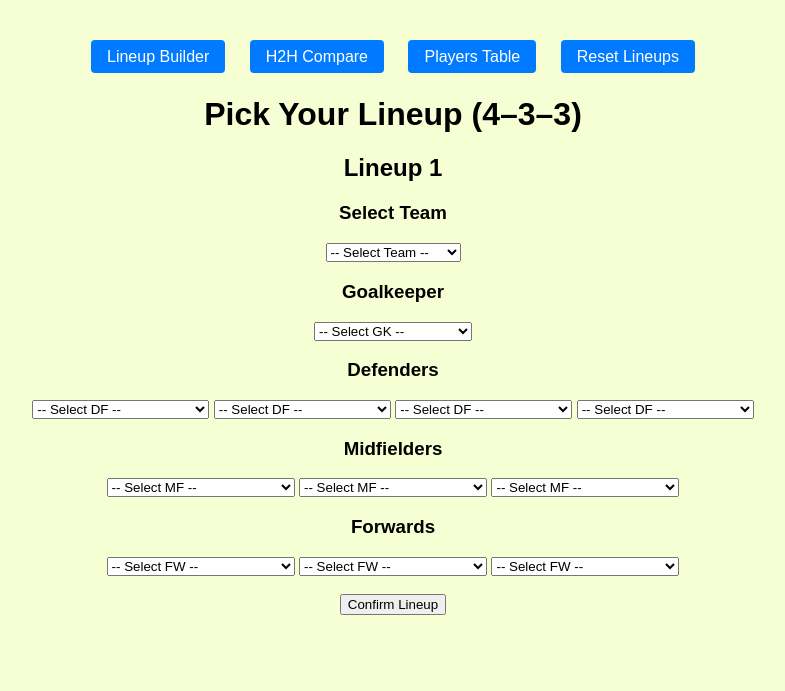
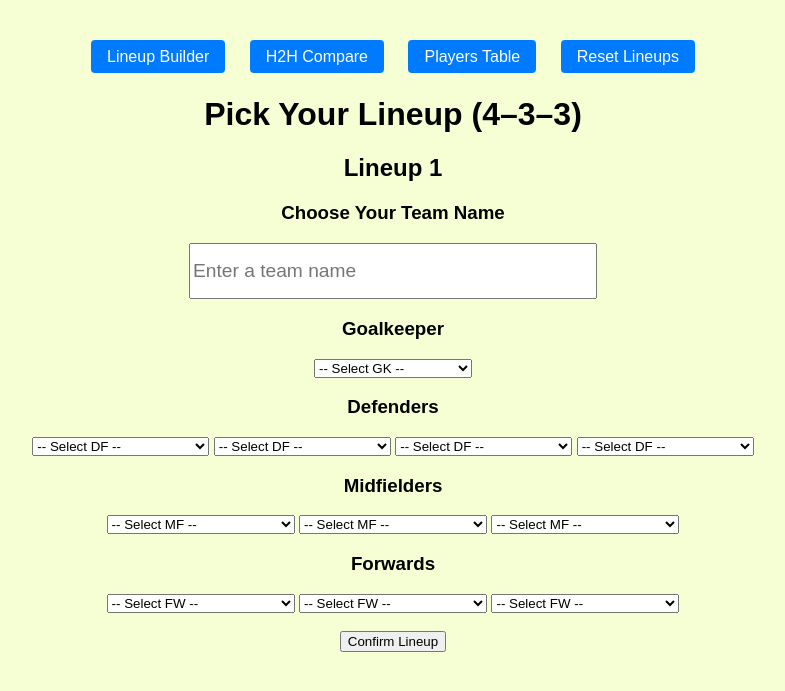
Before and after one commit to SarahGrabas/Football-Project-DIS, a Flask app: page /lineup in a window 1280 px wide. Shown: the top 691 px of the page, without its empty margins (247-1032 px from the left). Run offline with Flask 3, Linux system fonts and the light colour scheme; data comes from the database, SQL or seed files in the repository.

Commit message:
choose name and abbr

```diff
--- a/minimal/app.py
+++ b/minimal/app.py
@@ -5,30 +5,33 @@ app = Flask(__name__)
 app.secret_key = 'your_secret_key'
 
 # Abbreviation lookup
-TEAM_ABBR = {
-    "Arsenal": "ARS", "Aston Villa": "AVL", "AFC Bournemouth": "BOU",
-    "Brentford": "BRE", "Brighton & Hove Albion": "BHA", "Burnley": "BUR",
-    "Chelsea": "CHE", "Crystal Palace": "CRY", "Everton": "EVE",
-    "Fulham": "FUL", "Liverpool": "LIV", "Luton Town": "LUT",
-    "Manchester City": "MCI", "Manchester United": "MUN", "Newcastle United": "NEW",
-    "Nottingham Forest": "NFO", "Sheffield United": "SHU", "Tottenham Hotspur": "TOT",
-    "West Ham United": "WHU", "Wolverhampton Wanderers": "WOL"
-}
+# TEAM_ABBR = {
+#     "Arsenal": "ARS", "Aston Villa": "AVL", "AFC Bournemouth": "BOU",
+#     "Brentford": "BRE", "Brighton & Hove Albion": "BHA", "Burnley": "BUR",
+#     "Chelsea": "CHE", "Crystal Palace": "CRY", "Everton": "EVE",
+#     "Fulham": "FUL", "Liverpool": "LIV", "Luton Town": "LUT",
+#     "Manchester City": "MCI", "Manchester United": "MUN", "Newcastle United": "NEW",
+#     "Nottingham Forest": "NFO", "Sheffield United": "SHU", "Tottenham Hotspur": "TOT",
+#     "West Ham United": "WHU", "Wolverhampton Wanderers": "WOL"
+# }
 
 def get_db_connection():
     conn = sqlite3.connect('yourdata.db')
     conn.row_factory = sqlite3.Row
     return conn
 
-def get_team_abbr(lineup):
-    conn = get_db_connection()
-    for player in lineup.values():
-        if player:
-            row = conn.execute("SELECT Team FROM my_table WHERE Player = ?", (player,)).fetchone()
-            if row:
-                team_name = row['Team']
-                return TEAM_ABBR.get(team_name, team_name[:3].upper())
-    return "UNK"
+def get_team_abbr(team_name):
+    if not team_name:
+        return "UNK"
+    words = team_name.replace("-", " ").split()
+    # Use the first letter of up to 3 words, or the first 3 letters if only one word
+    if len(words) >= 3:
+        return ''.join(word[0].upper() for word in words[:3])
+    elif len(words) == 2:
+        return (words[0][0] + words[1][:2]).upper()
+    else:  # Only one word
+        return words[0][:3].upper()
+
 @app.route("/")
 def base():
     return render_template("base.html")
@@ -91,8 +94,24 @@ def h2h():
         'CrdR': (stat_sum(team1_players, 'CrdR'), stat_sum(team2_players, 'CrdR')),
     }
 
-    return render_template("h2h.html", team1=lineup1, team2=lineup2,
-                           team1_data=team1_players, team2_data=team2_players, stats=stats)
+    team1_name = lineup1.get('team_name', 'Team 1')
+    team2_name = lineup2.get('team_name', 'Team 2')
+    team1_abbr = get_team_abbr(team1_name)
+    team2_abbr = get_team_abbr(team2_name)
+
+
+    return render_template(
+        "h2h.html",
+        team1=lineup1,
+        team2=lineup2,
+        team1_data=team1_players,
+        team2_data=team2_players,
+        stats=stats,
+        team1_name=team1_name,
+        team2_name=team2_name,
+        team1_abbr=team1_abbr,
+        team2_abbr=team2_abbr
+    )
 
 @app.route("/players")
 def show_players():
@@ -142,14 +161,34 @@ def simulate():
     players2 = get_players(lineup2)
     conn.close()
 
-    return render_template("simulate.html",
-                           players1=players1, players2=players2,
-                           team1_abbr=get_team_abbr(lineup1),
-                           team2_abbr=get_team_abbr(lineup2))
+    team1_name = lineup1.get('team_name', 'Team 1')
+    team2_name = lineup2.get('team_name', 'Team 2')
+    team1_abbr = get_team_abbr(team1_name)
+    team2_abbr = get_team_abbr(team2_name)
+
+    return render_template(
+        "simulate.html",
+        players1=players1,
+        players2=players2,
+        team1_abbr=team1_abbr,
+        team2_abbr=team2_abbr,
+        team1_name=team1_name,
+        team2_name=team2_name
+    )
 
 @app.route("/run_simulation")
 def run_simulation():
     import random
+
+    lineup1 = session.get('lineup1')
+    lineup2 = session.get('lineup2')
+    if not lineup1 or not lineup2:
+        return jsonify({'log': ["Lineups missing."]})
+
+    team1_name = lineup1.get('team_name', 'Team 1')
+    team2_name = lineup2.get('team_name', 'Team 2')
+    team1_abbr = get_team_abbr(team1_name)
+    team2_abbr = get_team_abbr(team2_name)
 
     def get_players(lineup):
         order = ['gk'] + [f'df{i}' for i in range(4)] + [f'mf{i}' for i in range(3)] + [f'fw{i}' for i in range(3)]
@@ -236,5 +275,5 @@ def run_simulation():
         else:
             log.append(f"{minute}'")
 
-    log.append(f"\n🏑 Final Score: Team 1 {team1['score']} - {team2['score']} Team 2")
+    log.append(f"\n🏑 Final Score: {team1_abbr} {team1['score']} - {team2['score']} {team2_abbr}")
     return jsonify({'log': log})
--- a/minimal/templates/lineup.html
+++ b/minimal/templates/lineup.html
@@ -15,16 +15,12 @@
 
 {% if not lineup2 %}
 <form method="POST" id="lineupForm">
-    <!-- Team select -->
     <div class="position-block">
-        <h3>Select Team</h3>
-        <select name="team" required>
-            <option value="" disabled selected>-- Select Team --</option>
-            {% for team in teams %}
-            <option value="{{ team }}">{{ team }}</option>
-            {% endfor %}
-        </select>
+        <h3>Choose Your Team Name</h3>
+        <input type="text" name="team_name" placeholder="Enter a team name" required size="40" style="font-size: 1.2em; width: 400px; height: 50px;">
     </div>
+
+
 
     <!-- GK -->
     <div class="position-block">
--- a/minimal/templates/simulate.html
+++ b/minimal/templates/simulate.html
@@ -83,7 +83,7 @@
     ">
       <!-- Team 1 -->
       <div style="display: flex; align-items: center;">
-        <span id="team1-abbr">{{ team1_abbr }}</span>
+        <span id="team1-name">{{ team1_abbr }}</span>
         <span id="team1-score" style="
           font-size: 4em;
           margin-left: 20px;
@@ -102,7 +102,7 @@
           position: relative;
           top: -10px;
         ">0</span>
-        <span id="team2-abbr">{{ team2_abbr }}</span>
+        <span id="team2-name">{{ team2_abbr }}</span>
       </div>
     </div>
 
```
Also changed, not shown: minimal/templates/h2h.html (+4 -4 lines).
